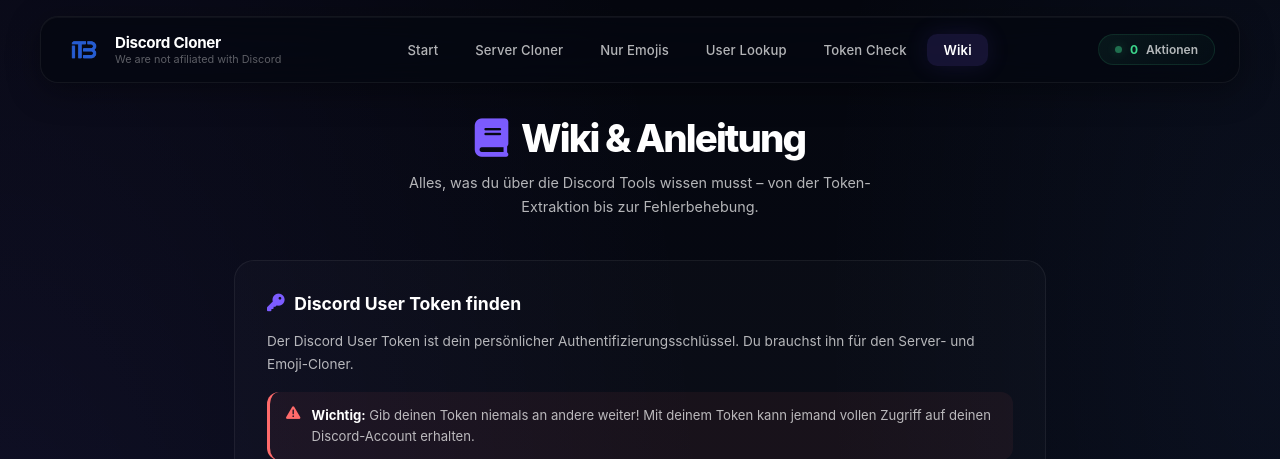
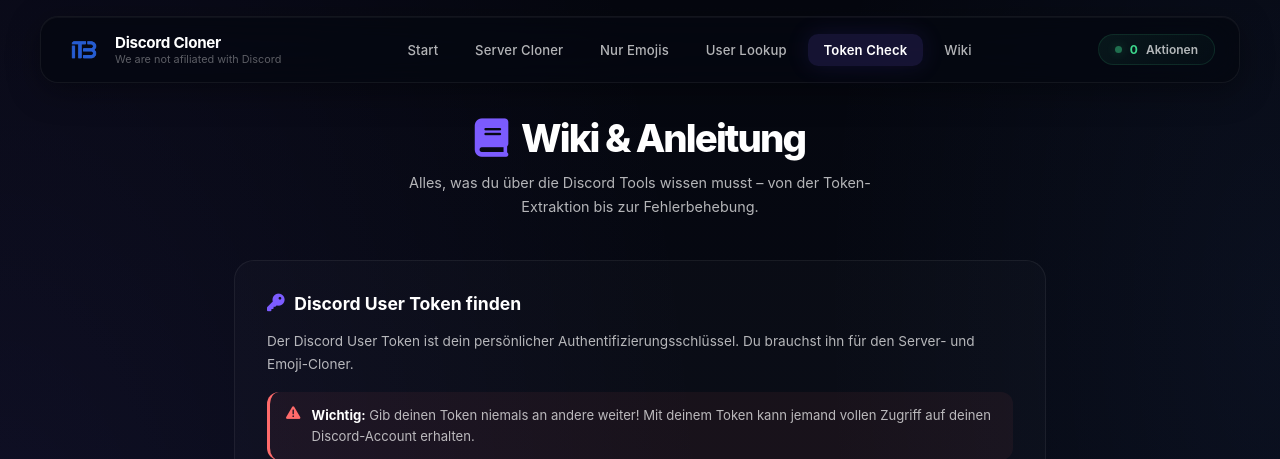
Before and after one commit to it-btk/DiscordClone, a PHP site: page /wiki/ in a window 1280 px wide. Shown: the top 459 px of the page. Run offline with PHP 8.4, Linux system fonts and the light colour scheme.

Commit message:
Initial upload

```diff
--- a/lookup/user/index.php
+++ b/lookup/user/index.php
@@ -210,8 +210,8 @@ if (file_exists($counterFile)) {
     <a href="../../" class="nav-link">Start</a>
     <a href="../../clone/server/" class="nav-link">Server Cloner</a>
     <a href="../../clone/emoji/" class="nav-link">Nur Emojis</a>
-    <a href="../../lookup/user/" class="nav-link active">User Lookup</a>
-    <a href="../../lookup/token/" class="nav-link">Token Check</a>
+    <a href="../../lookup/user/" class="nav-link">User Lookup</a>
+    <a href="../../lookup/token/" class="nav-link active">Token Check</a>
     <a href="../../wiki/" class="nav-link">Wiki</a>
   </nav>
   <div class="status-badge">
--- a/wiki/index.php
+++ b/wiki/index.php
@@ -204,22 +204,22 @@ if (file_exists($counterFile)) {
 
 <header class="topbar">
   <div class="brand">
-    <img src="../logo.png" alt="IT-Solutions Bittkau" class="brand-logo">
+    <img src="../../logo.png" alt="IT-Solutions Bittkau" class="brand-logo">
     <div class="brand-text">
       <span class="brand-title">Discord Cloner</span>
       <span class="brand-sub">We are not afiliated with Discord</span>
     </div>
   </div>
   <nav class="top-nav">
-    <a href="../" class="nav-link">Start</a>
-    <a href="clone/server/" class="nav-link">Server Cloner</a>
-    <a href="clone/emoji/" class="nav-link">Nur Emojis</a>
-    <a href="lookup/user/" class="nav-link">User Lookup</a>
-    <a href="lookup/token/" class="nav-link">Token Check</a>
-    <a href="wiki/" class="nav-link active">Wiki</a>
+    <a href="../../" class="nav-link">Start</a>
+    <a href="../../clone/server/" class="nav-link">Server Cloner</a>
+    <a href="../../clone/emoji/" class="nav-link">Nur Emojis</a>
+    <a href="../../lookup/user/" class="nav-link">User Lookup</a>
+    <a href="../../lookup/token/" class="nav-link active">Token Check</a>
+    <a href="../../wiki/" class="nav-link">Wiki</a>
   </nav>
   <div class="status-badge">
-    <strong><?php echo $count; ?></strong> Aktionen
+    <strong id="clone-count"><?php echo $count; ?></strong> Aktionen
   </div>
 </header>
 
```
Also changed, not shown: index.php (+7 -7 lines), script.js (+7 -2 lines).
